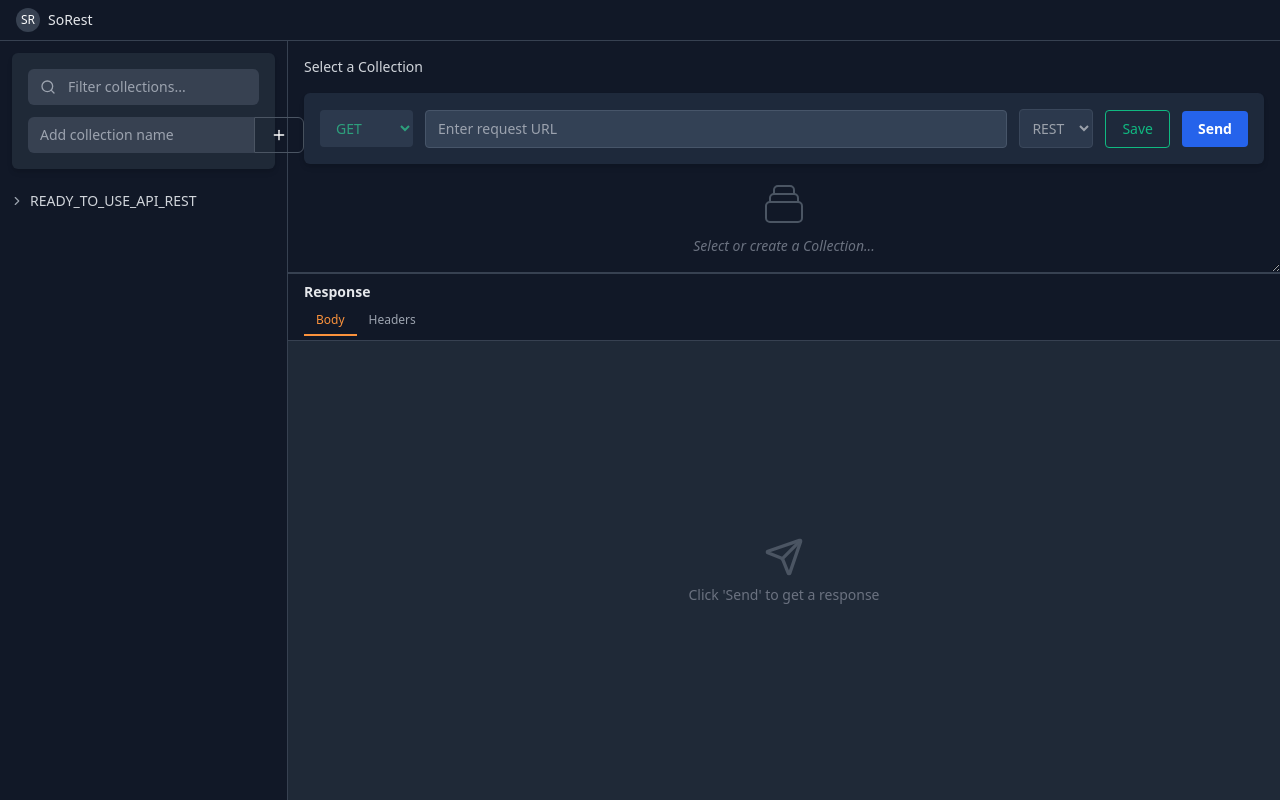
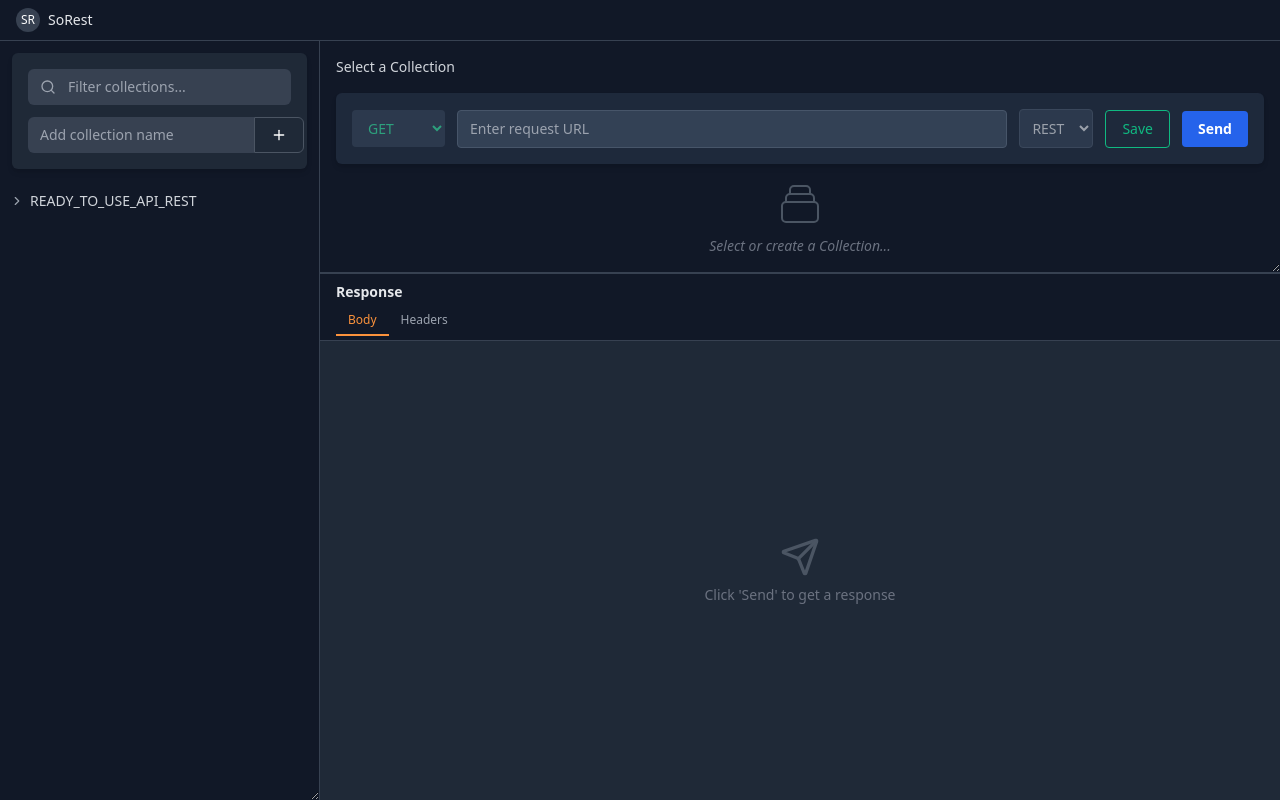
Before and after one commit to rvg07/sorest, a React (Vite) app: page / in a window 1280 px wide. Built offline with nearby package versions, Linux system fonts and the light colour scheme.

Commit message:
Update Sidebar.jsx
Fixed resizing

```diff
--- a/src/components/Sidebar.jsx
+++ b/src/components/Sidebar.jsx
@@ -23,7 +23,7 @@ const Sidebar = ({
   };
 
   return (
-    <aside className="w-72 border-r border-gray-700 flex flex-col bg-gray-850">
+    <aside className="min-w-72 max-w-80 border-r border-gray-700 flex flex-col bg-gray-850 overflow-auto resize-x">
       <div className="p-4 m-3 bg-gray-800 rounded-md shadow-md">
         <div className="relative mb-3">
           <input
```
